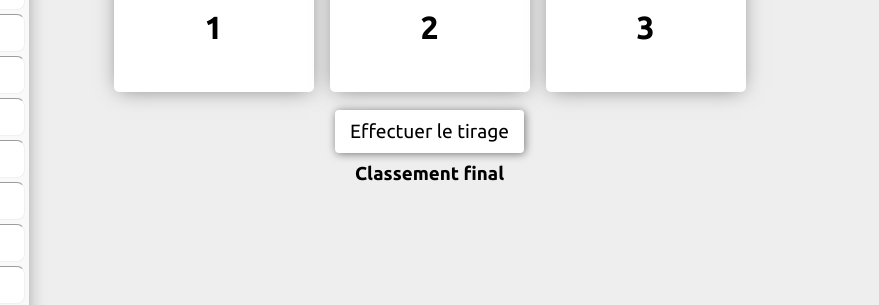
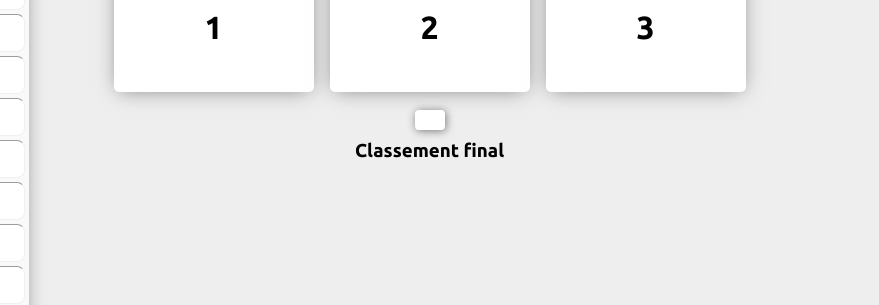
Before and after one commit to louisp80/repechageSHL, a plain HTML site: page index.html in a window 1280 px wide. Both pictures are taken after a click on the button "Démarrer". Shown: the part 146-451 px from the top of the page, 401-1280 px from the left. Drawn offline with Linux system fonts and the light colour scheme.

Commit message:
improved draw button

```diff
--- a/index.html
+++ b/index.html
@@ -24,7 +24,7 @@
 					<div id="2" class="top3Item"><h1 class="top3number">2</h1></div>
 					<div id="3" class="top3Item"><h1 class="top3number">3</h1></div>
 				</div>
-				<button class="btn" onclick="draw()">Effectuer le tirage</button>
+				<button class="btn" id="tirageBtn" onclick="draw()"></button>
 				<div id="finalRankingContainer">
 					<h3>Classement final</h3>
 				</div>
```
